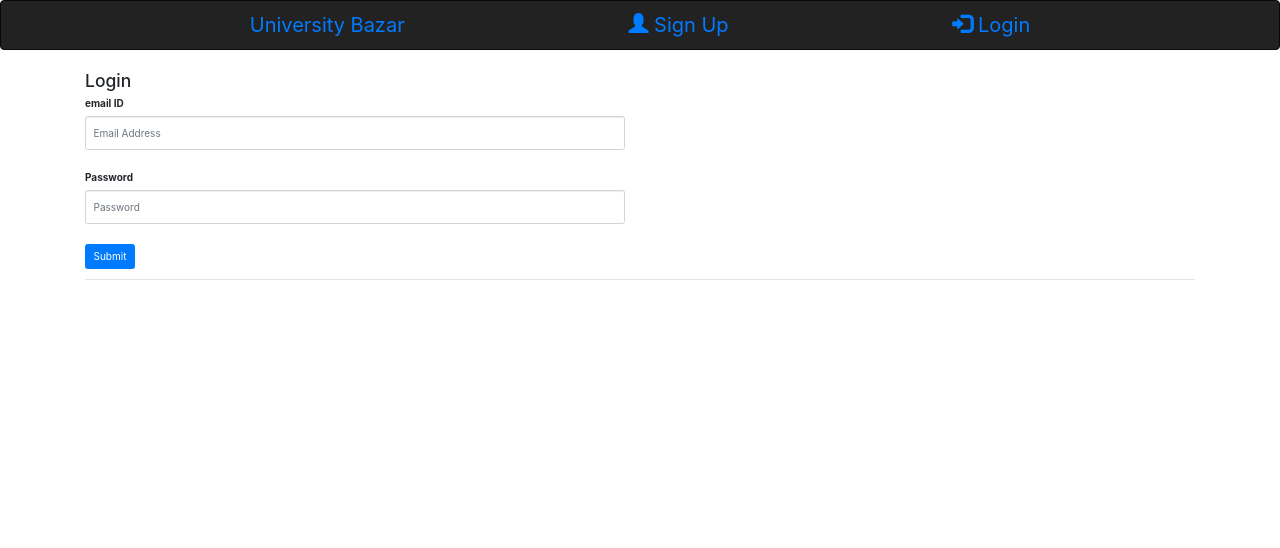
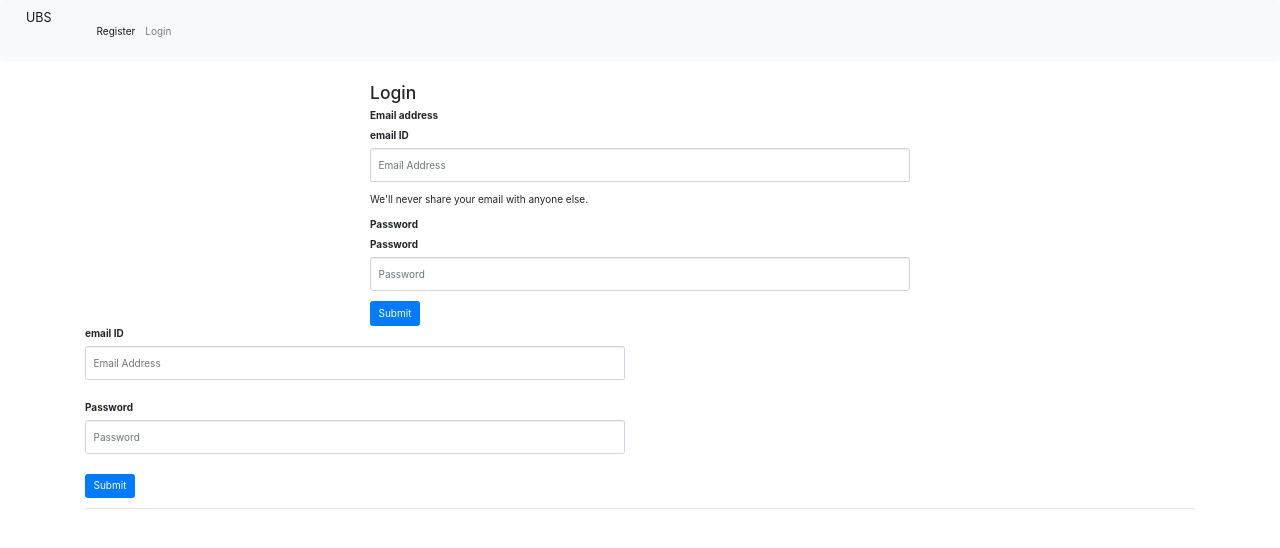
Before and after one commit to tarunsaijujjuru/ubs, a Flask app: page /login in a window 1280 px wide. Shown: the top 548 px of the page. Run offline with Flask 2, Linux system fonts and the light colour scheme; some libraries are stand-ins or nearby versions.

Commit message:
experiment with bootstrap

```diff
--- a/templates/base.html
+++ b/templates/base.html
@@ -4,6 +4,8 @@
 
 {% block styles %}
 {{super()}}
+<meta charset="utf-8">
+<meta name="viewport" content="width=device-width, initial-scale=1">
 <link rel="stylesheet" href="https://maxcdn.bootstrapcdn.com/bootstrap/4.0.0/css/bootstrap.min.css" integrity="sha384-Gn5384xqQ1aoWXA+058RXPxPg6fy4IWvTNh0E263XmFcJlSAwiGgFAW/dAiS6JXm" crossorigin="anonymous">
 <link rel="stylesheet" href="static/style.css">
 <script src="https://code.jquery.com/jquery-3.2.1.slim.min.js" integrity="sha384-KJ3o2DKtIkvYIK3UENzmM7KCkRr/rE9/Qpg6aAZGJwFDMVNA/GpGFF93hXpG5KkN" crossorigin="anonymous"></script>
--- a/templates/login.html
+++ b/templates/login.html
@@ -3,11 +3,25 @@
 {% import "bootstrap/wtf.html" as wtf %}
 
 {% block navbar %}
-<nav class="navbar navbar-inverse">
+<nav class="navbar navbar-expand-lg navbar-light bg-light">
   <div class="container-fluid">
-      <a style="font-size:20px;" href="#"><span class="glyphicon glyphicon"></span>University Bazar</a>
-      <a style="font-size:20px;" href="{{ url_for('register') }}"><span class="glyphicon glyphicon-user"></span> Sign Up</a>
-      <a style="font-size:20px;" href="{{ url_for('login') }}"><span class="glyphicon glyphicon-log-in"></span> Login</a>
+    <a class="navbar-brand" href="#">UBS</a>
+    <button class="navbar-toggler" type="button" data-bs-toggle="collapse" data-bs-target="#navbarSupportedContent" aria-controls="navbarSupportedContent" aria-expanded="false" aria-label="Toggle navigation">
+      <span class="navbar-toggler-icon"></span>
+    </button>
+    <div class="collapse navbar-collapse" id="navbarSupportedContent">
+      <ul class="navbar-nav me-auto mb-2 mb-lg-0">
+        <li class="nav-item">
+          <a class="nav-link active" aria-current="page" href="{{ url_for("register")}}">Register</a>
+        </li>
+        <li class="nav-item">
+          <a class="nav-link" href="{{ url_for("login")}}">Login</a>
+        </li>
+
+
+      </ul>
+
+    </div>
   </div>
 </nav>
 {% endblock %}
@@ -19,7 +33,29 @@
 </div>
 {% endif %}
 <div class="container">
- <h3>Login</h3>
+  <div class="row">
+    <div class="col-3"></div>
+    <div class="col-6">
+      <form action="/login" method="post" class="form" role="form">
+        {{ form.csrf_token }}
+        <h3>Login</h3>
+        <div class="mb-3">
+          <label for="exampleInputEmail1" class="form-label">Email address</label>
+          {{ wtf.form_field(form.emailID, type='email', class='form-control', placeholder='Email Address') }}
+          <div id="emailHelp" class="form-text">We'll never share your email with anyone else.</div>
+        </div>
+        <div class="mb-3">
+          <label for="exampleInputPassword1" class="form-label">Password</label>
+          {{ wtf.form_field(form.password, type='password', class='form-control', placeholder='Password') }}
+        </div>
+
+        {{ wtf.form_field(form.submit, class='btn btn-primary') }}
+      </form>
+
+    </div>
+    <div class="col-3"></div>
+  </div>
+
 
  <form action="/login" method="post" class="form" role="form">
 {{ form.csrf_token }}
```
Also changed, not shown: templates/register.html (+18 -7 lines).
